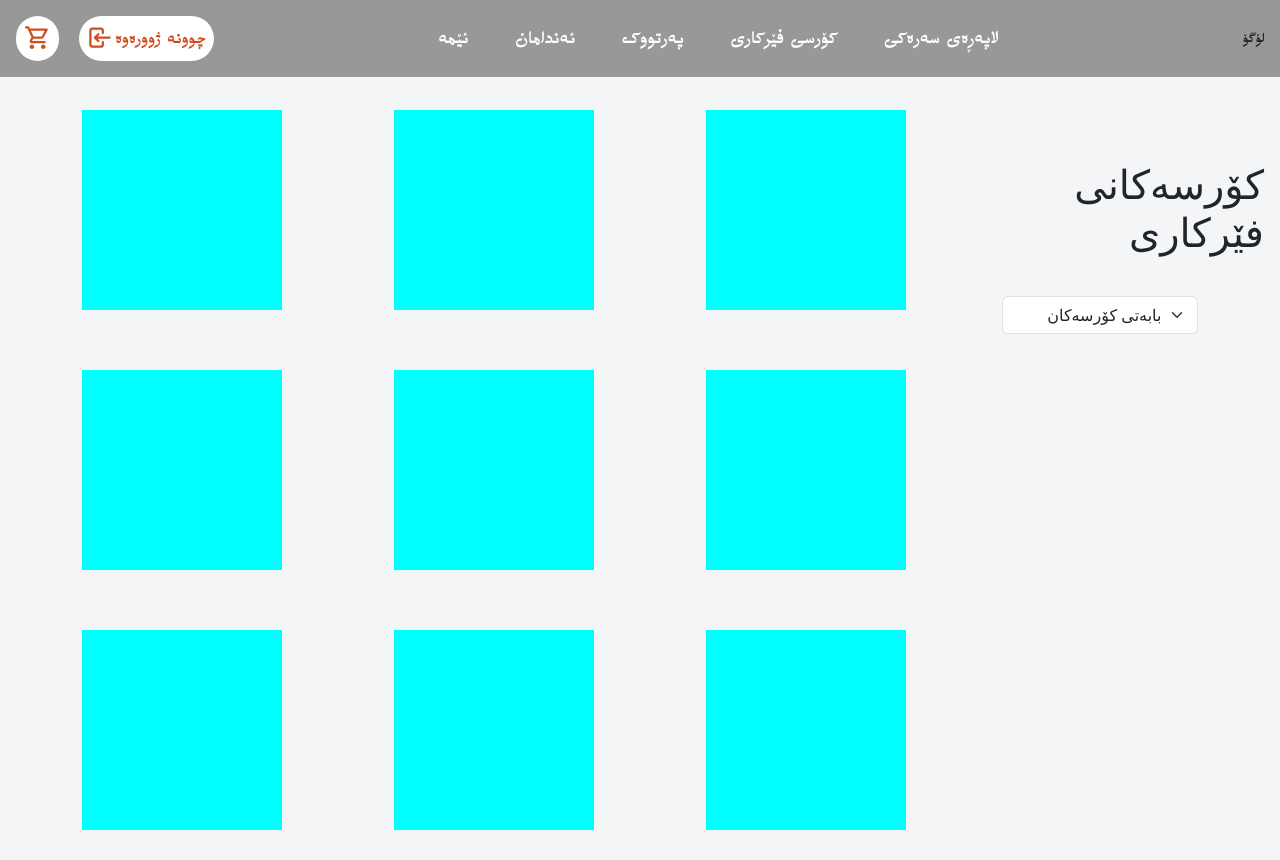
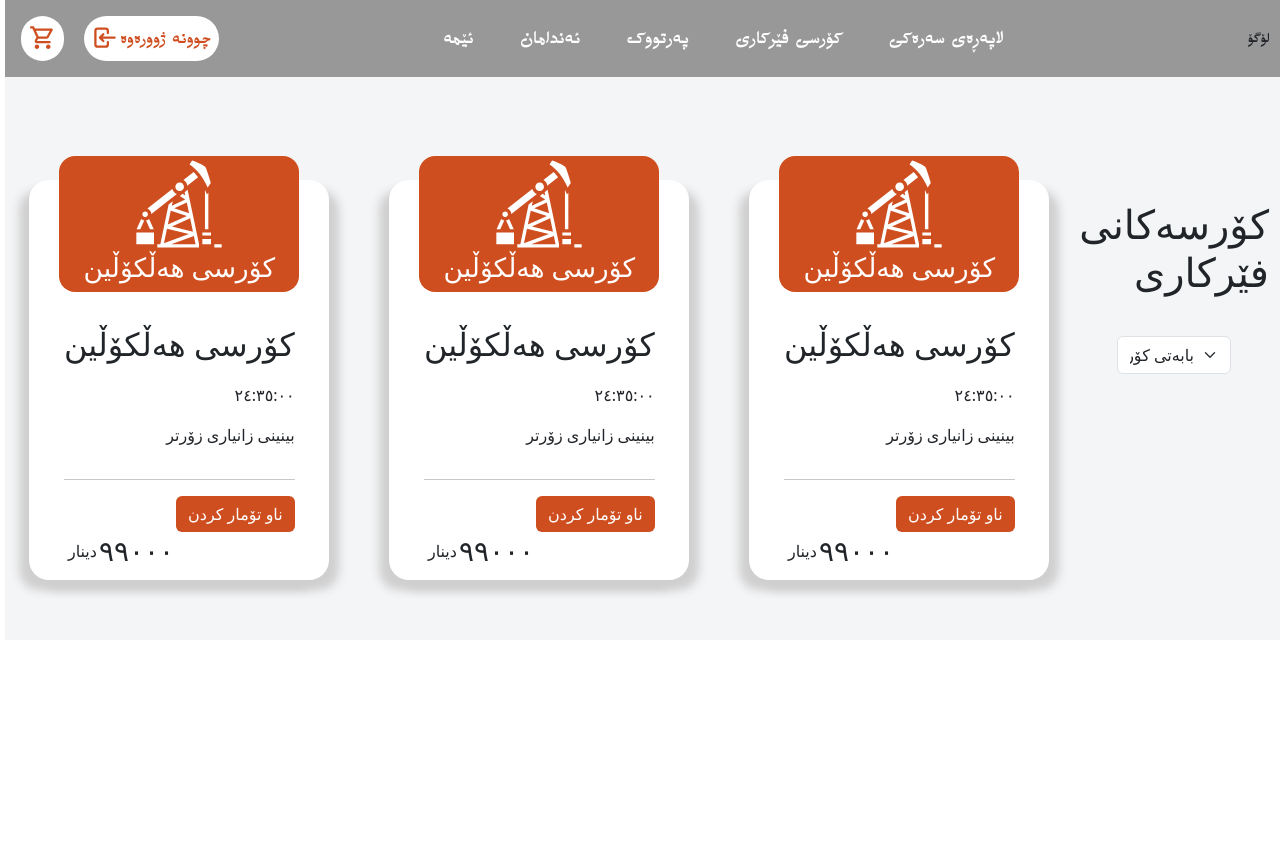
Before and after one commit to soranghafuori/petromalikurdistan-1, a React (Create React App) app: page /courses in a window 1280 px wide. After the commit the page ends 800 px from the top, so only its background shows below. Built offline with nearby package versions, Linux system fonts and the light colour scheme.

Commit message:
add card course component

```diff
--- /dev/null
+++ b/src/Component/CourseCard/CourseCard.css
@@ -0,0 +1,55 @@
+.cours-box{
+    background-color: #fff;
+    width: 300px;
+    height: 400px;
+    border-radius: 20px;
+    position: relative;
+    display: flex;
+    justify-content: center;
+    margin: 60px 30px;
+    box-shadow: rgb(207, 207, 207) 10px 10px 10px ,rgb(207, 207, 207) -10px 10px 10px ;
+}
+.cours-box-img{
+    background-color: #CF4E1F;
+    display: flex;
+    justify-content: center;
+    align-items: center;
+    flex-direction: column;
+    width: 80%;
+    top: -1.5rem;
+    border-radius: 1rem;
+    color: #fff;
+}
+.cours-box-img>h1{
+    font-size: 1.66rem;
+}
+.cours-box-img>div{
+    width: 100px;
+    height: 100px;
+    background-color: #fff;
+    top: 0;
+}
+.cours-box-img:first-child{
+    font-size: 6rem;
+    position: absolute;
+}
+.cours-box-title{
+    padding-top:170px ;
+    display: flex;
+    justify-content: center;
+    /* align-items: center; */
+    flex-direction: column;
+}
+.cours-box-title h1{
+    font-size: 2rem;
+    margin-bottom: 20px;
+}
+.cours-box-title-price{
+    display: flex;
+    align-items: center;
+    justify-content: end;
+    margin: 2px 2px 30px;
+}
+.cours-box-title-price>p{
+    margin: 2px 2px 10px;
+}
--- /dev/null
+++ b/src/Component/CourseCard/CourseCard.jsx
@@ -0,0 +1,37 @@
+import React from "react";
+import "./CourseCard.css";
+import  Button  from "react-bootstrap/Button";
+
+
+export default function CourseCard({icon , title , time , price}) {
+
+  return (
+    <div className="cours-box">
+      <div className="cours-box-img">
+        {icon}
+        <h1>{title}</h1>
+      </div>
+      <div className="cours-box-title">
+        <h1>{title}</h1>
+        <p>{time}</p>
+        <p>بینینی زانیاری زۆرتر</p>
+        <hr />
+        <div>
+          <Button
+            style={{
+              color: "#fff",
+              backgroundColor: "#CF4E1F",
+              border: "none",
+            }}
+          >
+            ناو تۆمار کردن
+          </Button>
+          <div className="cours-box-title-price">
+            <h3>{price}</h3>
+            <p>دینار</p>
+          </div>
+        </div>
+      </div>
+    </div>
+  );
+}
--- a/src/Component/Courses/Courses.css
+++ b/src/Component/Courses/Courses.css
@@ -4,6 +4,7 @@
     justify-content: center;
     align-items: center;
     background-color: #F4F5F7;
+    padding-top: 40px;
 }
 .courses-box{
     display: flex;
@@ -25,10 +26,3 @@
   grid-template-columns: auto auto auto;
   margin-top:5rem ;
 }
-.qwer{
-    width: 200px;
-    height: 200px;
-    background-color: aqua;
-    padding: 30px;
-    margin: 30px;
-}
--- a/src/Component/Courses/Courses.jsx
+++ b/src/Component/Courses/Courses.jsx
@@ -1,13 +1,21 @@
 import React from "react";
 import Form from "react-bootstrap/Form";
 import "./Courses.css";
+import CourseCard from "../CourseCard/CourseCard";
+import { GiOilPump } from "react-icons/gi";
 export default function Courses() {
+  const courses = [{ icon: <GiOilPump/>, title: "کۆرسی هەڵکۆڵین", time: "٢٤:٣٥:٠٠", price: "٩٩٠٠٠" },
+  { icon: <GiOilPump/>, title: "کۆرسی هەڵکۆڵین", time: "٢٤:٣٥:٠٠", price: "٩٩٠٠٠" },
+  { icon: <GiOilPump/>, title: "کۆرسی هەڵکۆڵین", time: "٢٤:٣٥:٠٠", price: "٩٩٠٠٠" }];
   return (
     <div className="courses">
       <div className="courses-box">
         <div className="courses-box-left">
           <h1>کۆرسەکانی فێرکاری</h1>
-          <Form.Select style={{marginTop:'2rem', width:'60%'}} aria-label="Default select example">
+          <Form.Select
+            style={{ marginTop: "2rem", width: "60%" }}
+            aria-label="Default select example"
+          >
             <option> بابەتی کۆرسەکان </option>
             <option value="1">هەڵکۆڵین</option>
             <option value="2">پاڵاوگە</option>
@@ -15,15 +23,9 @@ export default function Courses() {
           </Form.Select>
         </div>
         <div className="courses-box-right">
-          <div className="qwer"></div>
-          <div className="qwer"></div>
-          <div className="qwer"></div>
-          <div className="qwer"></div>
-          <div className="qwer"></div>
-          <div className="qwer"></div>
-          <div className="qwer"></div>
-          <div className="qwer"></div>
-          <div className="qwer"></div>
+          {courses.map((course)=>(
+            <CourseCard icon={course.icon} title={course.title} time={course.time} price={course.price}/>
+          ))}
         </div>
       </div>
     </div>
--- a/src/Component/Header/Header.css
+++ b/src/Component/Header/Header.css
@@ -9,7 +9,7 @@
     padding: 1rem;
     font-family:sarchia;
     backdrop-filter: blur(5px);
-
+    z-index: 10;
 }
 .header-left>button{
     border: none;
--- a/src/Component/Main/Main.jsx
+++ b/src/Component/Main/Main.jsx
@@ -8,8 +8,14 @@ import { FiUsers } from "react-icons/fi";
 import { BsPersonVideo3 } from "react-icons/bs";
 import { LiaLanguageSolid } from "react-icons/lia";
 import { MdOutlineSupportAgent } from "react-icons/md";
+import CourseCard from "../CourseCard/CourseCard";
+import { GiOilPump } from "react-icons/gi";
+import { NavLink } from 'react-router-dom'
 
 export default function Main() {
+  const courses = [{ icon: <GiOilPump/>, title: "کۆرسی هەڵکۆڵین", time: "٢٤:٣٥:٠٠", price: "٩٩٠٠٠" },
+    { icon: <GiOilPump/>, title: "کۆرسی هەڵکۆڵین", time: "٢٤:٣٥:٠٠", price: "٩٩٠٠٠" },
+    { icon: <GiOilPump/>, title: "کۆرسی هەڵکۆڵین", time: "٢٤:٣٥:٠٠", price: "٩٩٠٠٠" }];
   return (
     <div className="main-page">
       <div className="main-page1">
@@ -1048,53 +1054,13 @@ export default function Main() {
         <div className="main-page2-box-right">
           <h1>نوێترین کۆرسەکان</h1>
           <h4>فێرکاری ببینه ، فێرببه ، ببه ئەندازیاری نەوت </h4>
-          <Button style={{color:'',background:'#CF4E1F',border:'none',fontSize:'20px'}}>هەموویان ببینه </Button>
+          <NavLink to="/courses"><Button style={{color:'',background:'#CF4E1F',border:'none',fontSize:'20px'}} >هەموویان ببینه </Button></NavLink>
+
           </div>
           <div className="main-page2-box-left">
-          <Card style={{ width: '18rem' }}>
-      <Card.Img variant="top" src="holder.js/100px180" />
-      <Card.Body>
-        <Card.Title>Card Title</Card.Title>
-        <Card.Text>
-          Some quick example text to build on the card title and make up the
-          bulk of the card's content.
-        </Card.Text>
-        <Button variant="primary">Go somewhere</Button>
-      </Card.Body>
-    </Card>
-    <Card style={{ width: '18rem' }}>
-      <Card.Img variant="top" src="holder.js/100px180" />
-      <Card.Body>
-        <Card.Title>Card Title</Card.Title>
-        <Card.Text>
-          Some quick example text to build on the card title and make up the
-          bulk of the card's content.
-        </Card.Text>
-        <Button variant="primary">Go somewhere</Button>
-      </Card.Body>
-    </Card>
-    <Card style={{ width: '18rem' }}>
-      <Card.Img variant="top" src="holder.js/100px180" />
-      <Card.Body>
-        <Card.Title>Card Title</Card.Title>
-        <Card.Text>
-          Some quick example text to build on the card title and make up the
-          bulk of the card's content.
-        </Card.Text>
-        <Button variant="primary">Go somewhere</Button>
-      </Card.Body>
-    </Card>
-    <Card style={{ width: '18rem' }}>
-      <Card.Img variant="top" src="holder.js/100px180" />
-      <Card.Body>
-        <Card.Title>Card Title</Card.Title>
-        <Card.Text>
-          Some quick example text to build on the card title and make up the
-          bulk of the card's content.
-        </Card.Text>
-        <Button variant="primary">Go somewhere</Button>
-      </Card.Body>
-    </Card>
+          {courses.map((course)=>(
+            <CourseCard icon={course.icon} title={course.title} time={course.time} price={course.price}/>
+          ))}
         </div>
         </div>
 
@@ -1155,6 +1121,7 @@ export default function Main() {
         <div className="main-page2-box-right">
           <h1>نوێترین مژاری قسەکردن</h1>
           <h4>پرسیارەکانت لێره بکه <br/> پرسیار و وڵامەکانی پێشوو لێره ببینه <br/> یارمەتی کوردێک بده و جوابی پرسیارەکانی بدەوە</h4>
+
           <Button style={{color:'',background:'#CF4E1F',border:'none',fontSize:'20px'}}>هەموویان ببینه </Button>
           </div>
           <div className="main-page2-box-left">
@@ -1169,7 +1136,8 @@ export default function Main() {
         <div className="main-page2-box-right">
           <h1>ئەندازیارانی نەوت</h1>
           <h4>ئەندازیارانی کورد لێره ببینه<br/> زانیاری زیاتر بەدەست بێنه له کۆمپانیا نەوتییەکان<br/></h4>
-          <Button style={{color:'',background:'#CF4E1F',border:'none',fontSize:'20px'}}>هەموویان ببینه </Button>
+          <NavLink to="/users"><Button style={{color:'',background:'#CF4E1F',border:'none',fontSize:'20px'}}>هەموویان ببینه </Button></NavLink>
+
           </div>
           <div className="main-page2-box-left">
           <div className="main-page2-box-left-box"></div>
--- a/src/Component/Users/Users.css
+++ b/src/Component/Users/Users.css
@@ -11,3 +11,43 @@
   padding: 20px;
   margin-top:5rem ;
 }
+.user-box{
+    width: 300px;
+    background-color: #fff;
+    box-shadow: rgb(207, 207, 207) 10px 10px 10px ;
+    margin: 20px;
+    display: flex;
+    justify-content: center;
+    align-items: center;
+    flex-direction: column;
+    border-radius: 10px;
+    margin: 3rem;
+}
+.user-box>p{
+    color: #74777a;
+}
+.user-box-img{
+width: 200px;
+height: 200px;
+}
+.user-box-img>img{
+    box-shadow: rgb(207, 207, 207) 10px 10px 10px ,rgb(207, 207, 207) -10px 10px 10px ;
+    width: 200px;
+    height: 200px;
+    object-fit: cover;
+    background-size:contain ;
+    position: relative;
+    top: -20px;
+    border-radius: 10%;
+    z-index: 1;
+}
+.user-box>hr{
+    width: 70%;
+}
+.user-box-icon>*{
+    font-size: 30px;
+    margin: 10px 10px 20px 10px;
+}
+.user-box-text{
+    text-align: center;
+}
```
Also changed, not shown: src/Component/Users/Users.jsx (+123 -19 lines), public/soran.png (added).
